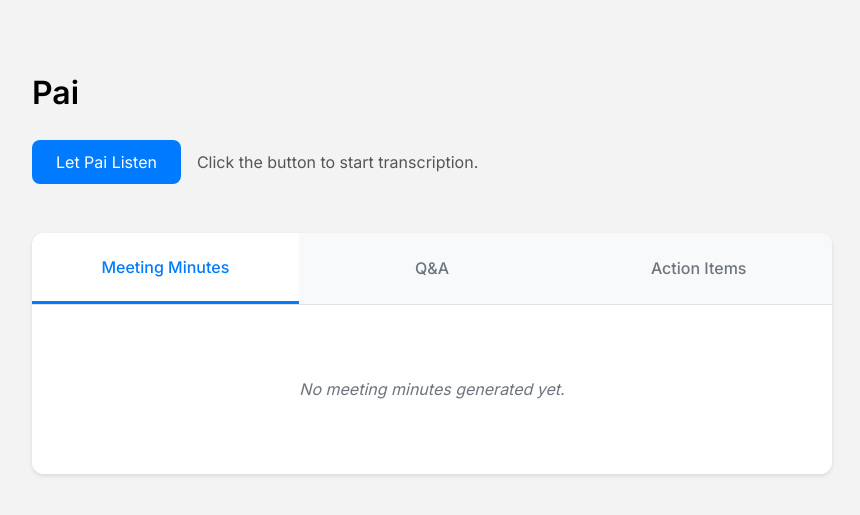
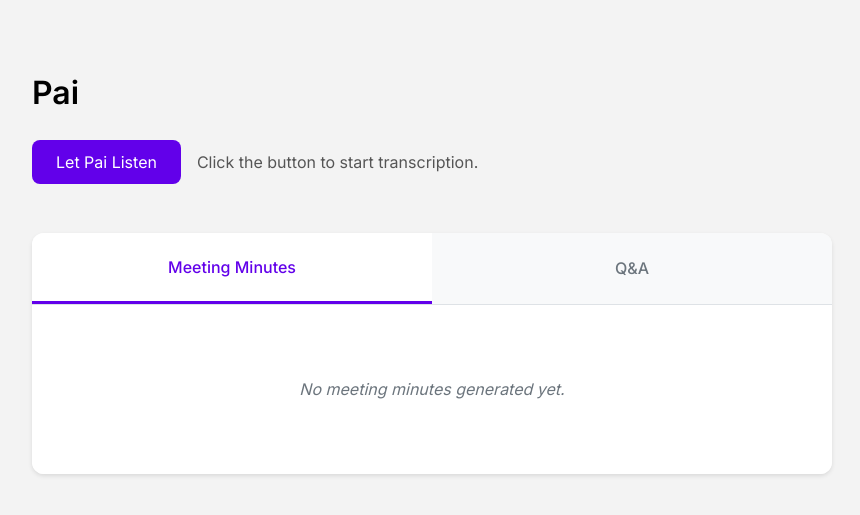
Before and after one commit to thetenzinwoser/live-ai, a Flask app: page / in a window 1280 px wide. Shown: the top 515 px of the page, without its empty margins (208-1068 px from the left). Run offline with Flask 3, Linux system fonts and the light colour scheme; some libraries are stand-ins or nearby versions.

Commit message:
Removed Action items, this is before reorganizing the UI

```diff
--- a/speech_utils.py
+++ b/speech_utils.py
@@ -2,7 +2,7 @@ import pyaudio
 from google.cloud import speech
 import os
 import re
-from gpt_utils import generate_action_items, generate_meeting_minutes
+from gpt_utils import generate_meeting_minutes
 import json
 from events import notify_frontend_update
 import threading
--- a/templates/index.html
+++ b/templates/index.html
@@ -25,15 +25,15 @@
             font-size: 16px;
             font-family: 'Inter', system-ui, -apple-system, sans-serif;
             color: white;
-            background-color: #007BFF;
+            background-color: #6200EA;
             border: none;
             border-radius: 8px;
             cursor: pointer;
-            transition: all 0.3s ease-in-out;
+            /* transition: all 0.3s ease-in-out; */
         }
 
         #start-listening:hover {
-            background-color: #0056b3;
+            background-color: #4A148C;
             transform: scale(1.05);
         }
 
@@ -80,8 +80,8 @@
 
         .tab-button.active {
             background-color: white;
-            color: #007bff;
-            border-bottom: 3px solid #007bff;
+            color: #6200EA;
+            border-bottom: 3px solid #6200EA;
         }
 
         .tab-content {
@@ -166,7 +166,7 @@
         }
 
         .content-container blockquote {
-            border-left: 4px solid #007bff;
+            border-left: 4px solid #6200EA;
             margin: 24px 0;
             padding-left: 24px;
             color: #6c757d;
@@ -230,7 +230,7 @@
             height: 50px;
             border: 3px solid #f3f3f3;
             border-radius: 50%;
-            border-top: 3px solid #007bff;
+            border-top: 3px solid #6200EA;
             animation: spin 1s linear infinite;
             margin: 20px auto;
         }
@@ -269,7 +269,7 @@
         .waveform .bar {
             width: 2px;
             height: 100%;
-            background: linear-gradient(to bottom, #28a745, #20c997);
+            background: linear-gradient(to bottom, #9C27B0, #6200EA);
             border-radius: 2px;
             transform-origin: bottom;
             transform: scaleY(0.1);
@@ -303,7 +303,7 @@
             font-size: 16px;
             font-family: 'Inter', system-ui, -apple-system, sans-serif;
             color: white;
-            background-color: #007BFF;
+            background-color: #6200EA;
             border: none;
             border-radius: 8px;
             cursor: pointer;
@@ -311,7 +311,7 @@
         }
 
         #start-listening:hover {
-            background-color: #0056b3;
+            background-color: #4A148C;
             transform: scale(1.05);
         }
 
@@ -352,7 +352,7 @@
         .waveform .bar {
             width: 2px;
             height: 100%;
-            background: linear-gradient(to bottom, #28a745, #20c997);
+            background: linear-gradient(to bottom, #9C27B0, #6200EA);
             border-radius: 2px;
             transform-origin: bottom;
             transform: scaleY(0.1);
@@ -366,7 +366,7 @@
             height: 50px;
             border: 3px solid #f3f3f3;
             border-radius: 50%;
-            border-top: 3px solid #007bff;
+            border-top: 3px solid #6200EA;
             animation: spin 1s linear infinite;
             margin: 20px auto;
         }
@@ -482,7 +482,7 @@
         <div class="tab-buttons">
             <button class="tab-button active" data-tab="minutes">Meeting Minutes</button>
             <button class="tab-button" data-tab="questions">Q&A</button>
-            <button class="tab-button" data-tab="actions">Action Items</button>
+            <!-- <button class="tab-button" data-tab="actions">Bullet Points</button> -->
         </div>
 
         <div id="minutes" class="tab-content active">
@@ -498,8 +498,8 @@
         </div>
 
         <div id="actions" class="tab-content">
-            <div id="action-items" class="content-container">
-                <div class="empty-state">No action items detected yet.</div>
+            <div id="bullet-points" class="content-container">
+                <div class="empty-state">No bullet points detected yet.</div>
             </div>
         </div>
     </div>
@@ -618,24 +618,6 @@
             const minutes = Math.floor(seconds / 60);
             const remainingSeconds = Math.floor(seconds % 60);
             return `${minutes.toString().padStart(2, '0')}:${remainingSeconds.toString().padStart(2, '0')}`;
-        }
-
-        function fetchActionItems() {
-            showLoading("action-items");
-            fetch("/get-action-items")
-                .then(response => response.json())
-                .then(data => {
-                    const actionItemsEl = document.getElementById("action-items");
-                    if (data.action_items && data.action_items.trim()) {
-                        actionItemsEl.innerHTML = renderMarkdown(data.action_items);
-                    } else {
-                        actionItemsEl.innerHTML = '<div class="empty-state">No action items detected yet.</div>';
-                    }
-                })
-                .catch(error => {
-                    console.error("Error fetching action items:", error);
-                    document.getElementById("action-items").innerHTML = '<div class="empty-state">Error loading action items.</div>';
-                });
         }
 
         function fetchMeetingMinutes() {
@@ -779,18 +761,18 @@
                 });
 
                 // Start transition
-                button.style.backgroundColor = "#28a745";
-                document.body.style.backgroundColor = "#e8f5e9";
+                button.style.backgroundColor = "#9C27B0";
+                document.body.style.backgroundColor = "#F3E5F5";
 
                 // Animate the state changes
                 await Promise.all([
                     animateElement(button, {
                         textContent: "Pause Pai",
-                        backgroundColor: "#28a745"
+                        backgroundColor: "#9C27B0"
                     }),
                     animateElement(indicator, {
                         textContent: "Listening ... Transcribing in progress.",
-                        color: "#28a745"
+                        color: "#9C27B0"
                     })
                 ]);
 
@@ -816,7 +798,7 @@
             await Promise.all([
                 animateElement(button, {
                     textContent: "Let Pai Listen",
-                    backgroundColor: "#007BFF"
+                    backgroundColor: "#6200EA"
                 }),
                 animateElement(indicator, {
                     textContent: "Transcription stopped.",
```
Also changed, not shown: gpt_utils.py (+0 -15 lines), 5 other files.
